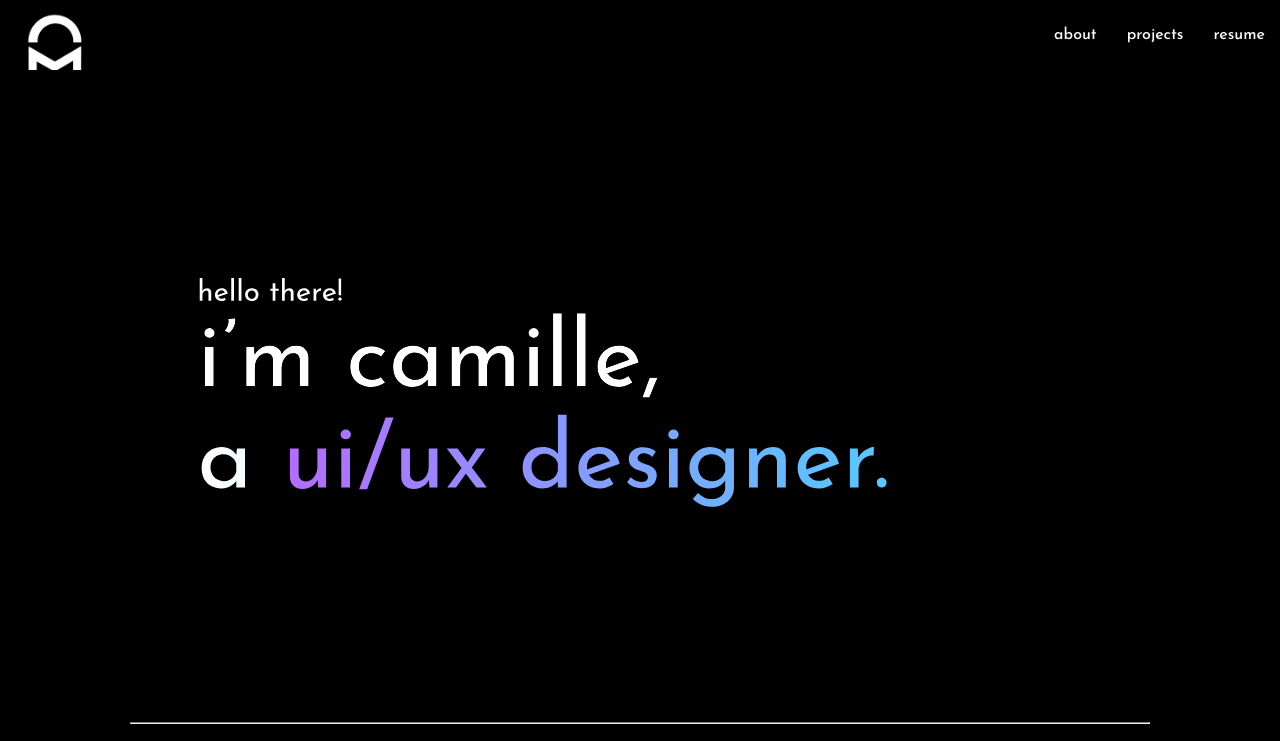
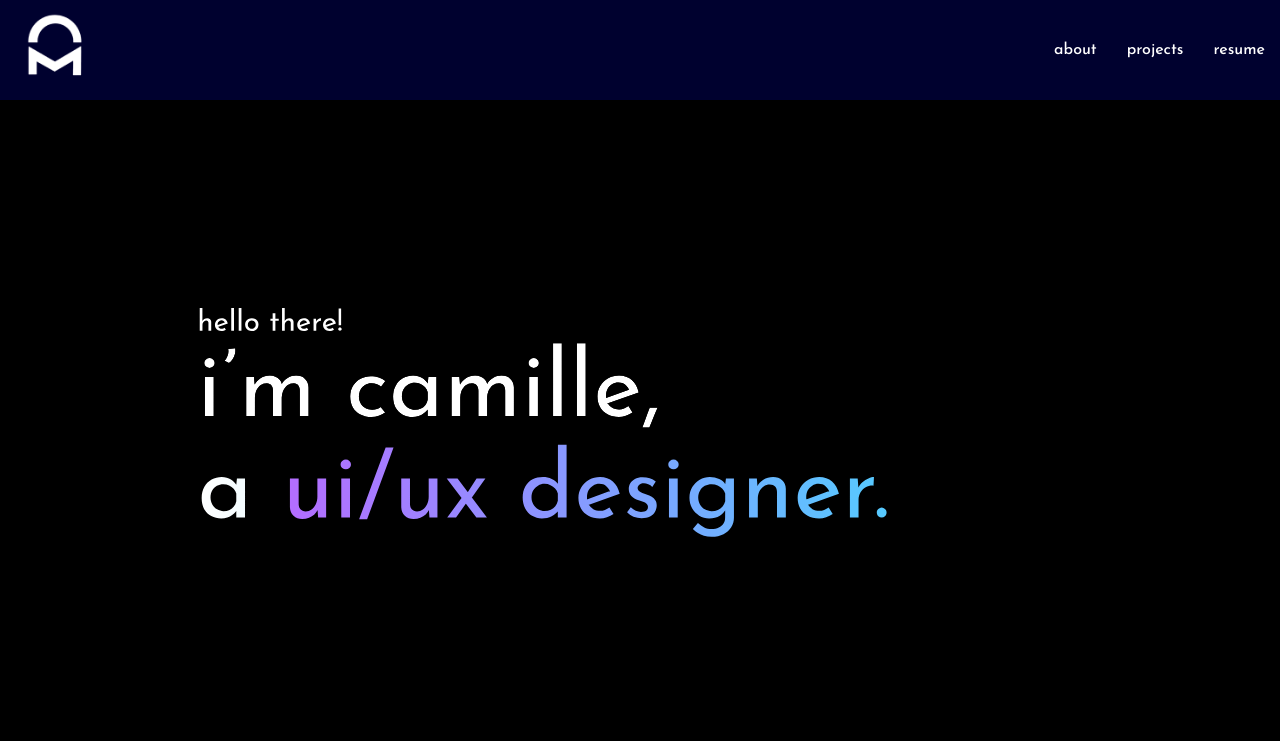
Before and after one commit to robmahalo/camille-folio, a React (Create React App) app in the folder frontend/: page / in a window 1280 px wide. Shown: the top 741 px of the page. Built offline with nearby package versions, Linux system fonts and the light colour scheme.

Commit message:
updated navbar

```diff
--- a/frontend/src/App.css
+++ b/frontend/src/App.css
@@ -15,7 +15,7 @@
 }
 
 .App-header {
-  background-color: #282c34;
+  background-color: #000235;
   min-height: 100vh;
   display: flex;
   flex-direction: column;
--- a/frontend/src/routes/navigation/navigation.styles.scss
+++ b/frontend/src/routes/navigation/navigation.styles.scss
@@ -1,9 +1,9 @@
 .navigation {
   position: sticky;
   top: 0;
-  background-color: rgba(0, 0, 0, 0.9); /* Set background color with opacity */
+  background-color: rgba(0, 2, 53, 0.9); /* Set background color with opacity */
   z-index: 1000; /* Ensure it's on top of other elements */
-  height: 70px;
+  height: 100px;
   width: 100%;
   display: flex;
   justify-content: space-between;
```
Also changed, not shown: frontend/src/img/cm-resume.jpg (deleted).
